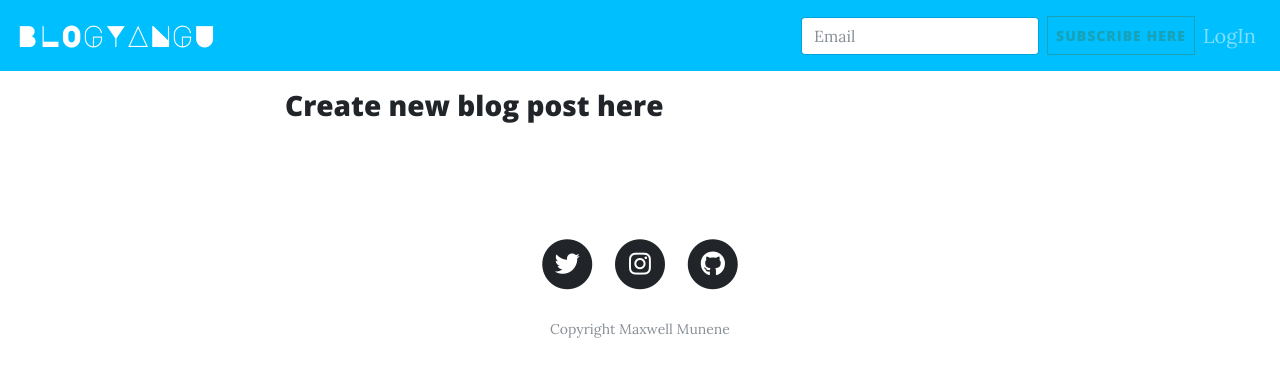
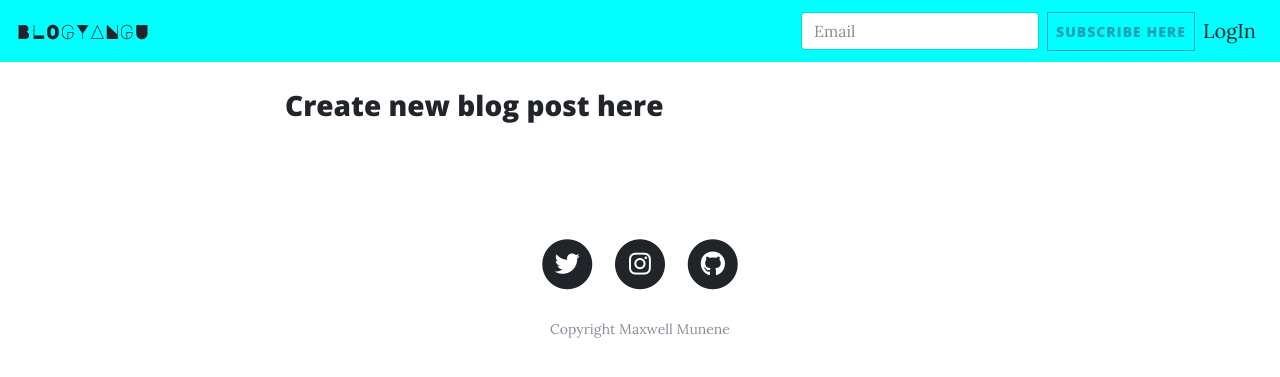
Before and after one commit to tailorv/blogyangu, a Python web app: template app/templates/new_post.html in a window 1280 px wide. Shown: the top 377 px of the page. Run offline with Jinja, Linux system fonts and the light colour scheme; the template is opened without the code that fills it, so the values that code supplies are empty; some libraries are stand-ins or nearby versions.

Commit message:
update base.html

```diff
--- a/app/templates/base.html
+++ b/app/templates/base.html
@@ -35,8 +35,8 @@
 <body>
 
   <!-- Navigation -->
-  <nav class="navbar navbar-expand-lg navbar-dark fixed-top" style="background-color: #00bfff;">
-    <a class="navbar-brand" href="/" style="font-family: 'Major Mono Display', monospace; font-size: 30px">BLOGYANGU</a>
+  <nav class="navbar navbar-expand-lg navbar fixed-top" style="background-color: #00ffff;">
+    <a class="navbar-brand" href="/" style="font-family: 'Major Mono Display', monospace; font-size: 50px, align-objects:center">BLOGYANGU</a>
     <button class="navbar-toggler" type="button" data-toggle="collapse" data-target="#navbarSupportedContent"
       aria-controls="navbarSupportedContent" aria-expanded="false" aria-label="Toggle navigation">
       <span class="navbar-toggler-icon"></span>
--- a/app/templates/index.html
+++ b/app/templates/index.html
@@ -14,7 +14,7 @@
   </div>
 </header>
 
-
+<!-- Main Content -->
 <div class="container">
   <div class="row">
     <div class="col-lg-8 col-md-10 mx-auto">
```
